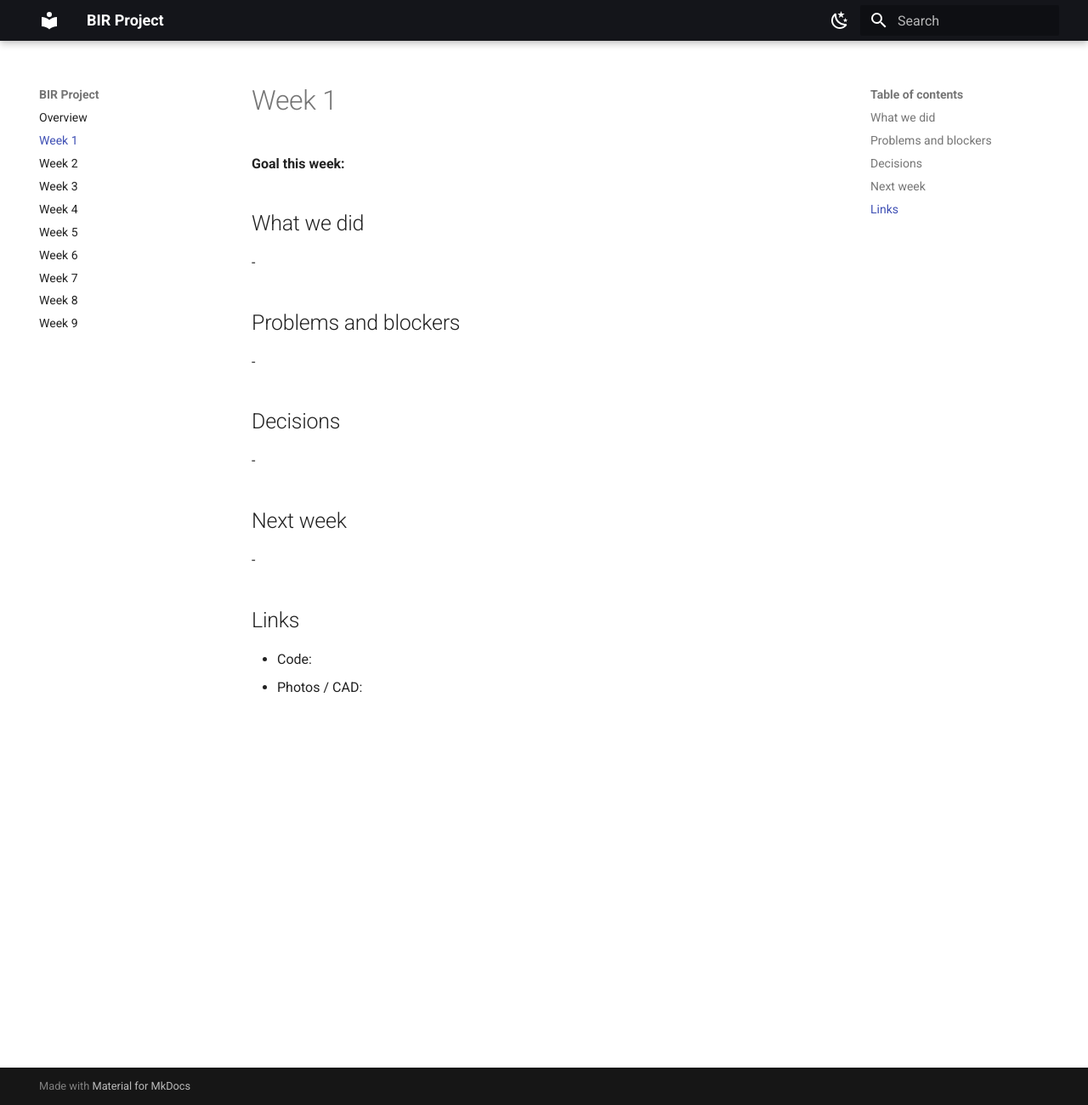
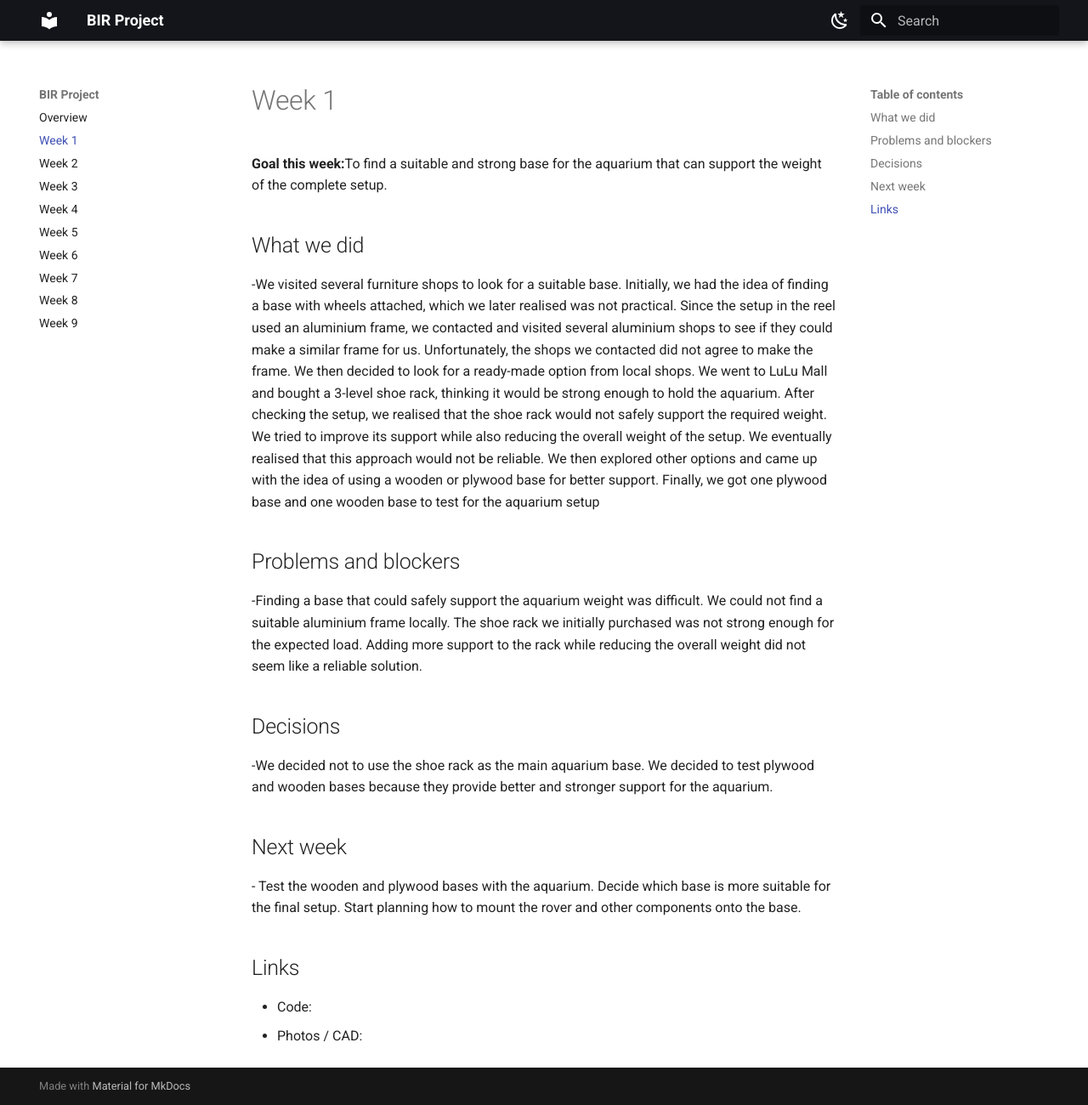
Before and after one commit to BuilderinResidencyTinkerspace/AquaNav_, an MkDocs documentation site: the page built from docs/week-01.md, in a window 1280 px wide and 1300 px high. Shown: the whole window at 85% size. Built offline with MkDocs 1.6.1 and Material for MkDocs 9.7.7, drawn with Linux system fonts in a browser that asks for light colours.

Commit message:
Update week-01.md

```diff
--- a/docs/week-01.md
+++ b/docs/week-01.md
@@ -1,23 +1,39 @@
 # Week 1
 
-**Goal this week:**
+**Goal this week:**To find a suitable and strong base for the aquarium that can support the weight of the complete setup.
 
 ## What we did
 
--
+-We visited several furniture shops to look for a suitable base.
+Initially, we had the idea of finding a base with wheels attached, which we later realised was not practical.
+Since the setup in the reel used an aluminium frame, we contacted and visited several aluminium shops to see if they could make a similar frame for us.
+Unfortunately, the shops we contacted did not agree to make the frame.
+We then decided to look for a ready-made option from local shops.
+We went to LuLu Mall and bought a 3-level shoe rack, thinking it would be strong enough to hold the aquarium.
+After checking the setup, we realised that the shoe rack would not safely support the required weight.
+We tried to improve its support while also reducing the overall weight of the setup.
+We eventually realised that this approach would not be reliable.
+We then explored other options and came up with the idea of using a wooden or plywood base for better support.
+Finally, we got one plywood base and one wooden base to test for the aquarium setup
 
 ## Problems and blockers
 
--
+-Finding a base that could safely support the aquarium weight was difficult.
+We could not find a suitable aluminium frame locally.
+The shoe rack we initially purchased was not strong enough for the expected load.
+Adding more support to the rack while reducing the overall weight did not seem like a reliable solution.
 
 ## Decisions
 
--
+-We decided not to use the shoe rack as the main aquarium base.
+We decided to test plywood and wooden bases because they provide better and stronger support for the aquarium.
 
 ## Next week
 
 -
-
+Test the wooden and plywood bases with the aquarium.
+Decide which base is more suitable for the final setup.
+Start planning how to mount the rover and other components onto the base.
 ## Links
 
 - Code:
```
